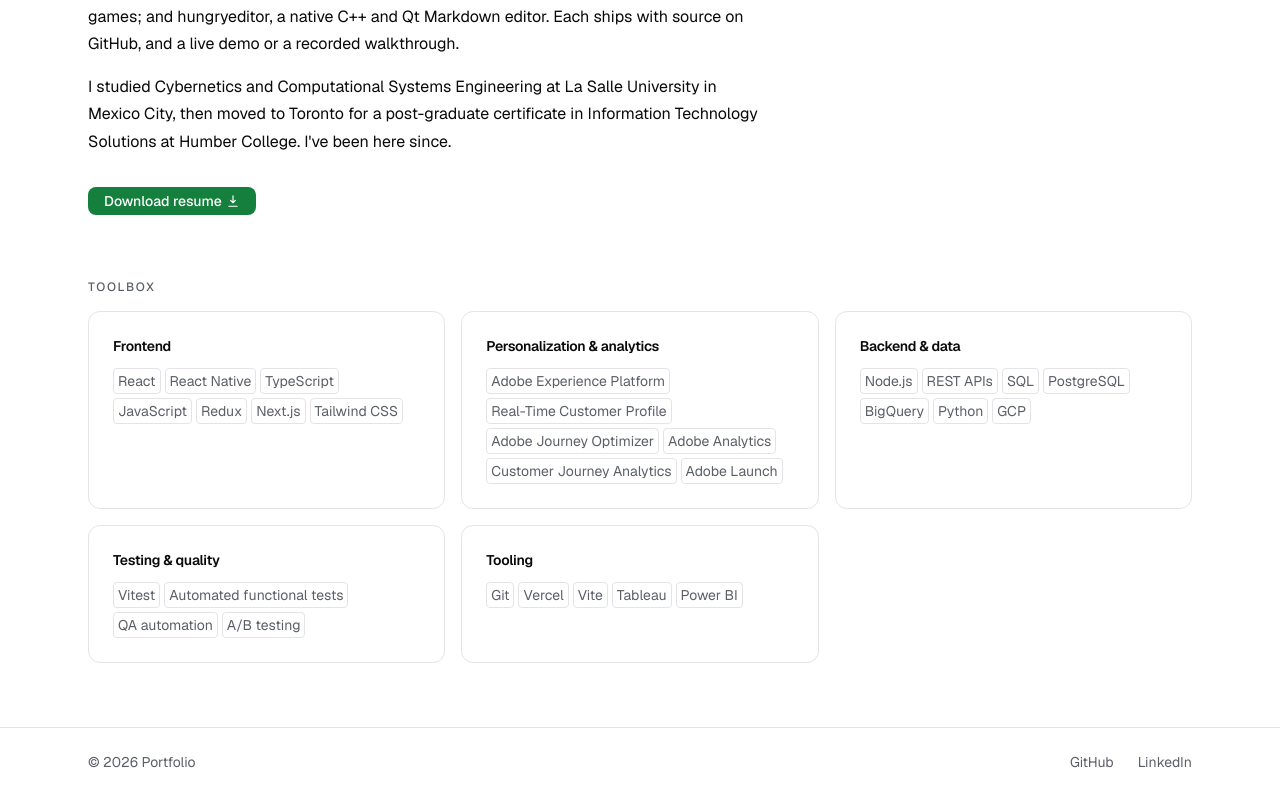
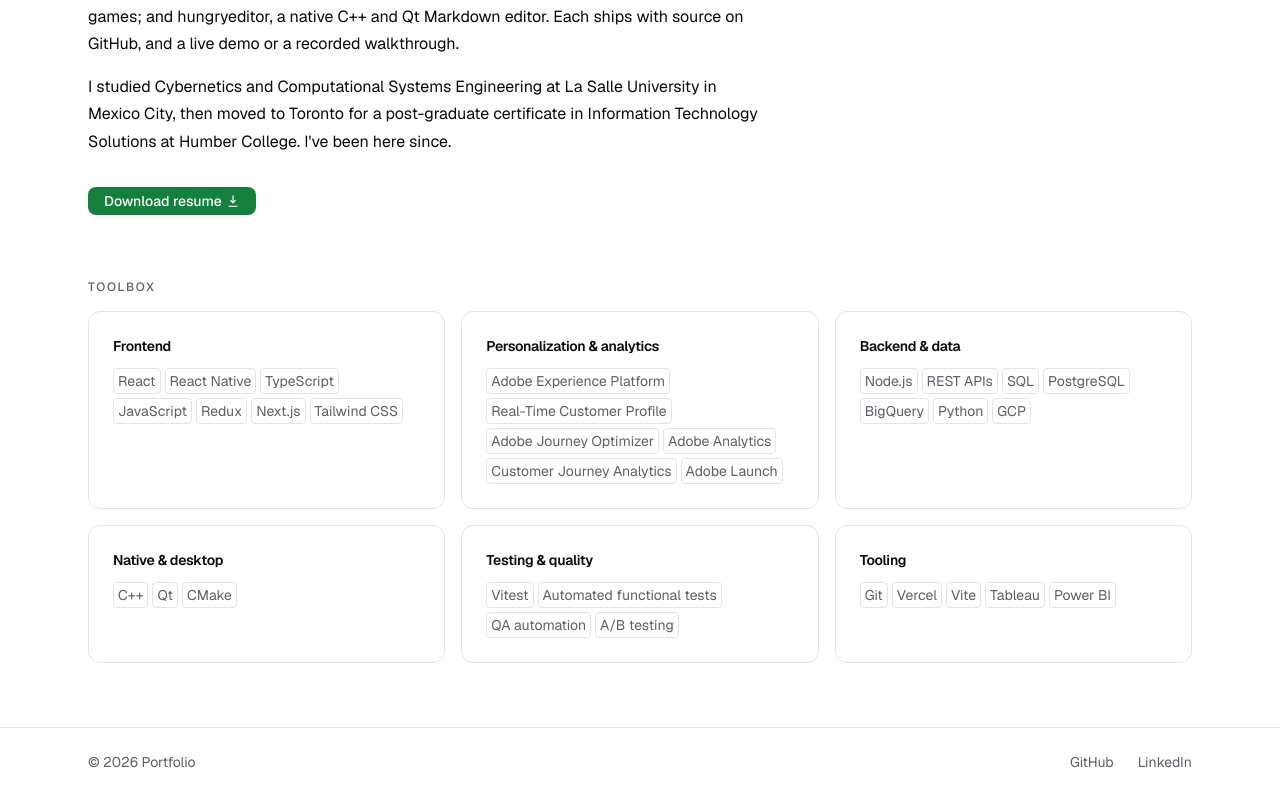
Before and after one commit to dagike/portfolio, a Next.js app: page /about in a window 1280 px wide. Shown: the part 966-1762 px from the top of the page. Built offline with nearby package versions, Linux system fonts and the light colour scheme.

Commit message:
add: native and desktop toolbox group

```diff
--- a/src/data/about.ts
+++ b/src/data/about.ts
@@ -40,6 +40,10 @@ export const about = {
       items: ["Node.js", "REST APIs", "SQL", "PostgreSQL", "BigQuery", "Python", "GCP"],
     },
     {
+      label: "Native & desktop",
+      items: ["C++", "Qt", "CMake"],
+    },
+    {
       label: "Testing & quality",
       items: [
         "Vitest",
```
